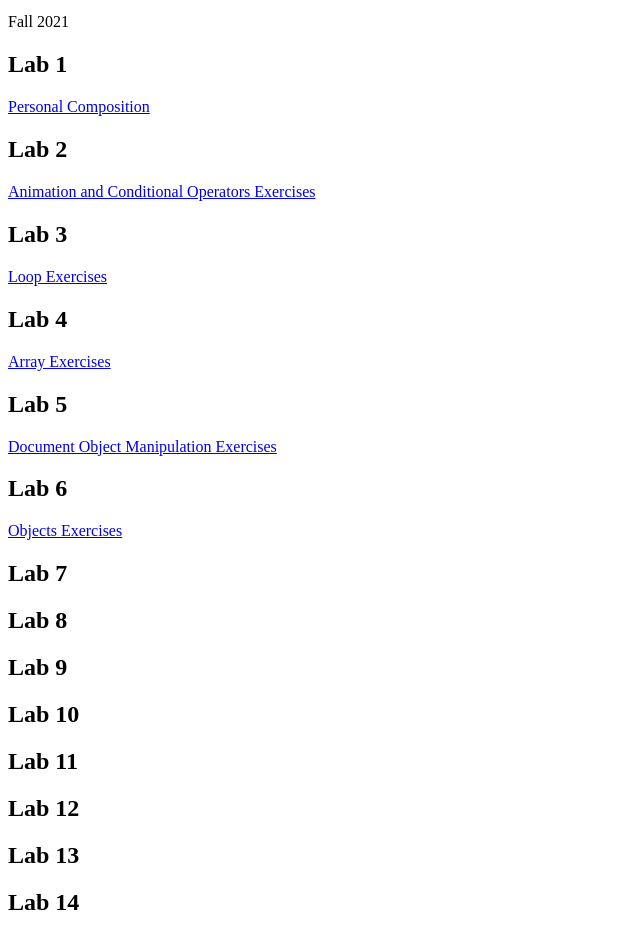
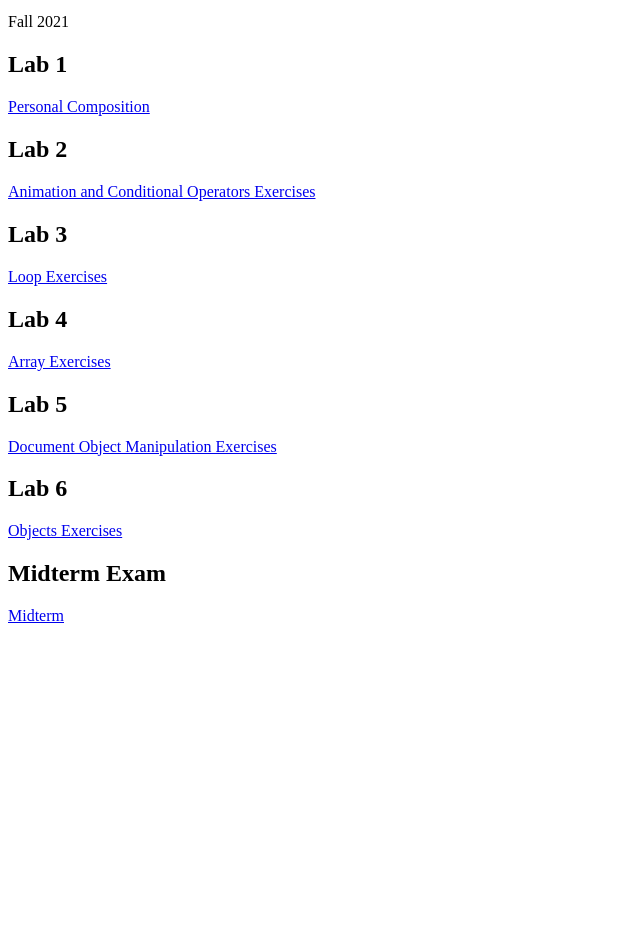
Before and after one commit to elissa-murphy/n220Coursework, a plain HTML site: page index.html in a window 1280 px wide. Shown: the part 87-1022 px from the top of the page, without its empty margins (0-640 px from the left). After the commit the page ends 800 px from the top, so only its background shows below. Drawn offline with Linux system fonts and the light colour scheme.

Commit message:
added midterm heading to mainpage

```diff
--- a/index.html
+++ b/index.html
@@ -13,6 +13,7 @@
 
         <h2>Lab 3</h2>
         <p><a href="labs/loopexercises/index.html">Loop Exercises</a></p>
+
         <h2>Lab 4</h2>
         <p> <a href="labs/arraysexercises/index.html">Array Exercises</a></p>
 
@@ -22,14 +23,7 @@
         <h2>Lab 6</h2>
         <p> <a href = "labs/objectsExercises/index.html">Objects Exercises </a></p>
 
-
-        <h2>Lab 7</h2>
-        <h2>Lab 8</h2>
-        <h2>Lab 9</h2>
-        <h2>Lab 10</h2>
-        <h2>Lab 11</h2>
-        <h2>Lab 12</h2>
-        <h2>Lab 13</h2>
-        <h2>Lab 14</h2>
+        <h2>Midterm Exam</h2>
+        <p><a href = "labs/midterm/index.html"> Midterm </a></p>
     </body>
 </html>
```
Also changed, not shown: 1 other file.
